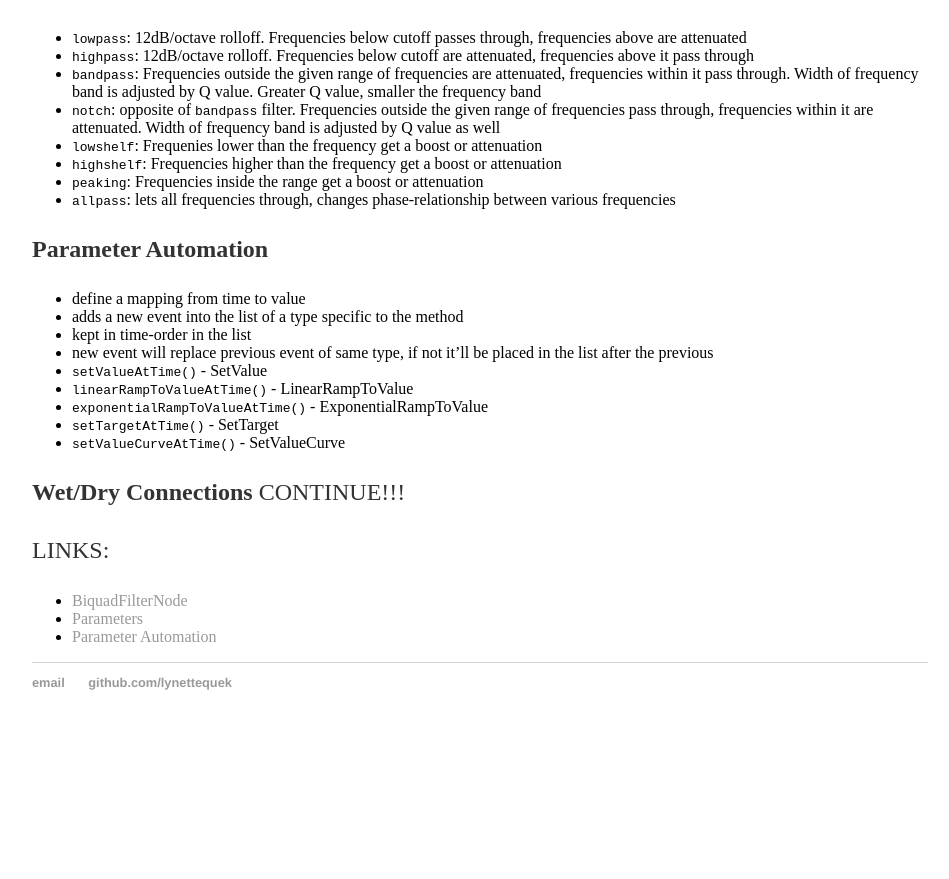
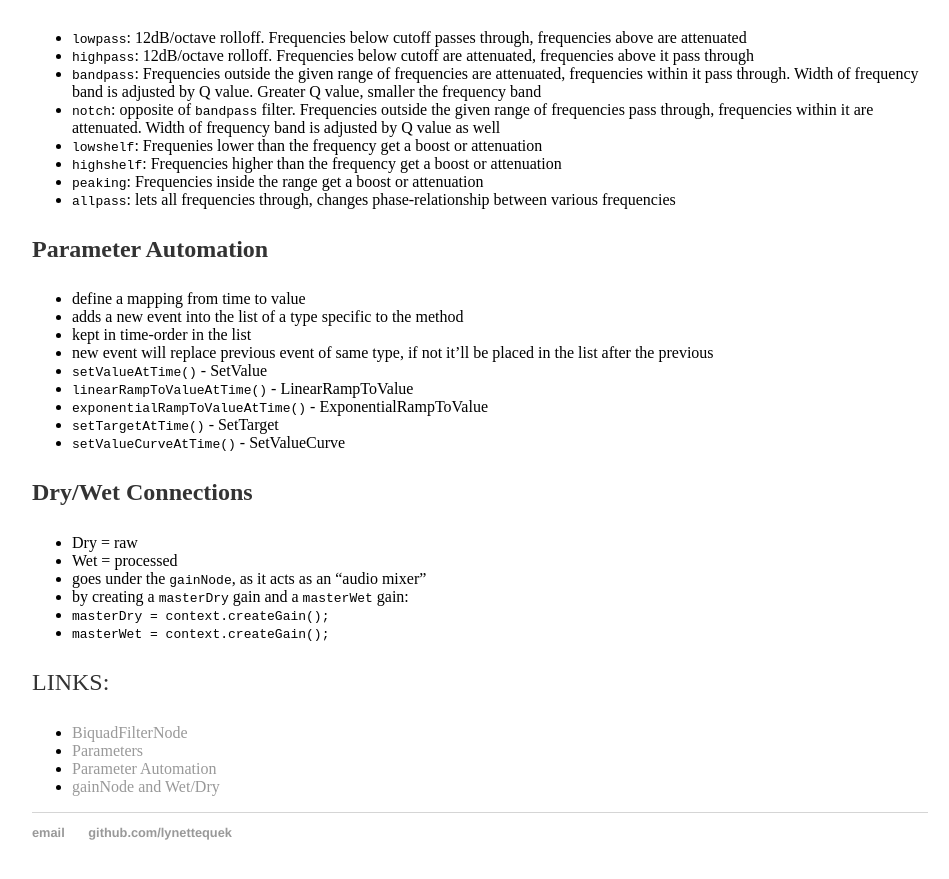
Before and after one commit to lynettequek/lynettequek.github.io, a Jekyll site: the page built from _posts/2015-05-15-WebAudio-Blog-3.md, in a window 1280 px wide and 900 px high, scrolled down 1028 px. Shown: the top 879 px of the window, without its empty margins (160-1109 px from the left). Built offline with Jekyll 4.4.1, drawn with Linux system fonts in a browser that asks for light colours; before the commit the page ends 1778 px from its top, so only the background shows below that; some of the changed text lies outside the part shown.

Commit message:
Update and rename 2015-05-14-WebAudio-Blog-3.md to 2015-05-15-WebAudio-Blog-3.md

```diff
--- a/_posts/2015-05-14-WebAudio-Blog-3.md
+++ b/_posts/2015-05-15-WebAudio-Blog-3.md
@@ -63,11 +63,18 @@ gainNode.connect(audioContext.destination);
 - `setTargetAtTime()` - SetTarget
 - `setValueCurveAtTime()` - SetValueCurve
 
-**Wet/Dry Connections**
-CONTINUE!!!
+**Dry/Wet Connections**
+
+- Dry = raw
+- Wet = processed
+- goes under the `gainNode`, as it acts as an "audio mixer"
+- by creating a `masterDry` gain and a `masterWet` gain:
+- `masterDry = context.createGain();`
+- `masterWet = context.createGain();`
 
 LINKS:
 
 - [BiquadFilterNode](https://docs.webplatform.org/wiki/apis/webaudio/BiquadFilterNode)
 - [Parameters](https://developer.mozilla.org/en-US/docs/Web/API/BiquadFilterNode)
 - [Parameter Automation](http://webaudio.github.io/web-audio-api/#audioparam-automation-example)
+- [gainNode and Wet/Dry](http://webaudio.github.io/web-audio-api/#the-gainnode-interface)
```
Also changed, not shown: other parts of _posts/2015-05-15-WebAudio-Blog-3.md (+1 -1 lines).
